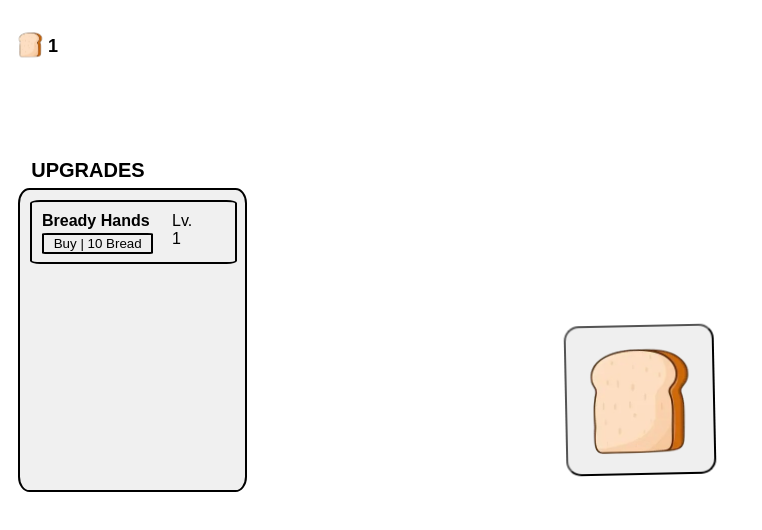
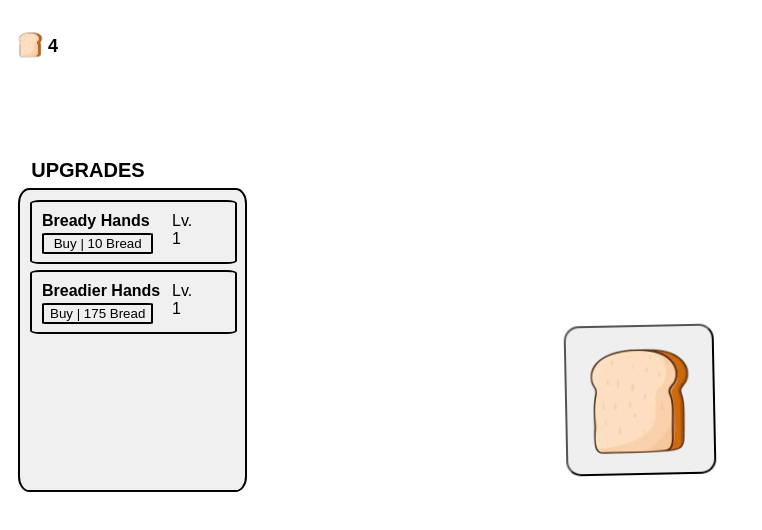
Before and after one commit to Player09239/websiteidk, a website with bundled scripts: page html/main.html in a window 1280 px wide. Both pictures are taken after a click on the button 640 px from the left and 400 px from the top of the page. Shown: the whole page, without its empty margins (0-762 px from the left). Built offline with nearby package versions, Linux system fonts and the light colour scheme.

Commit message:
breadier hands

```diff
--- a/css/mainStyles.css
+++ b/css/mainStyles.css
@@ -50,6 +50,17 @@
     height: 20%;
 }
 
+#upgrade2Container {
+    position: absolute;
+    border-radius: 5%;
+    border: 2px solid black;
+    background-color: #f0f0f0;
+    margin: 80px 10px;
+    width: 90%;
+    height: 20%;
+}
+
+
 /* buttons */
 #breadButton {
     position: absolute;
@@ -72,6 +83,14 @@
     border-radius: 5%;
 }
 
+#upgrade2Button {
+    position: absolute;
+    margin: 31px 10px;
+    width: 55%;
+    border: black 2px solid;
+    border-radius: 5%;
+}
+
 /* clicks */
 #breadButton:active {
     animation:
@@ -80,6 +99,11 @@
 }
 
 #upgrade1Button:active {
+    animation:
+        buttonClick 1s 1;
+}
+
+#upgrade2Button:active {
     animation:
         buttonClick 1s 1;
 }
@@ -118,6 +142,16 @@
     margin: 10px 140px;
 }
 
+#upgrade2Name {
+    position: absolute;
+    margin: 10px 10px;
+}
+
+#upgrade2Level {
+    position: absolute;
+    margin: 10px 140px;
+}
+
 #upgradesLabel {
     position: absolute;
     bottom: 96%;
--- a/html/main.html
+++ b/html/main.html
@@ -25,6 +25,11 @@
                 <p id="upgrade1Level">Lv.1</p>
                 <button id="upgrade1Button">Buy | 10 Bread</button>
             </div>
+            <div id="upgrade2Container">
+                <p id="upgrade2Name"><strong>Breadier Hands</strong></p>
+                <p id="upgrade2Level">Lv.1</p>
+                <button id="upgrade2Button">Buy | 175 Bread</button>
+            </div>
         </div>
     </body>
 </html>
--- a/scripts/globals.js
+++ b/scripts/globals.js
@@ -2,3 +2,6 @@ window.bread = 0
 
 window.upgrade1Level = 1
 window.upgrade1Cost = 10
+
+window.upgrade2Level = 1
+window.upgrade2Cost = 175
--- a/scripts/mainScript.js
+++ b/scripts/mainScript.js
@@ -1,7 +1,9 @@
 import NumberHelper from "./utils/number.js"
 import Data from "./utils/data.js"
 
-let upgrade1CostMulti = 1.5
+let upgradeCostMulti = 1.5
+
+let upgrade2BreadMulti = 3
 
 window.onload=function(){
     Data.Load()
@@ -9,13 +11,17 @@ window.onload=function(){
     let breadBtn = document.getElementById('breadButton')
     let upgrade1LevelUI = document.getElementById('upgrade1Level')
     let upgrade1Button = document.getElementById('upgrade1Button')
+    let upgrade2LevelUI = document.getElementById('upgrade2Level')
+    let upgrade2Button = document.getElementById('upgrade2Button')
 
     breadCounter.textContent = NumberHelper.Format(bread)
     upgrade1LevelUI.textContent = `Lv. ${window.upgrade1Level}`
     upgrade1Button.textContent = `Buy | ${NumberHelper.Format(upgrade1Cost)} Bread`
+    upgrade2LevelUI.textContent = `Lv. ${window.upgrade2Level}`
+    upgrade2Button.textContent = `Buy | ${NumberHelper.Format(upgrade2Cost)} Bread`
 
     breadBtn.addEventListener("click", () => {
-        bread += upgrade1Level
+        bread += upgrade1Level + (3 * upgrade2Level)
         breadCounter.textContent = NumberHelper.Format(bread)
 
         Data.Save()
@@ -27,9 +33,9 @@ window.onload=function(){
             upgrade1Level++
 
             breadCounter.textContent = NumberHelper.Format(bread)
-            upgrade1LevelUI.textContent = `Lv. ${window.upgrade1Level}`
+            upgrade1LevelUI.textContent = `Lv. ${upgrade1Level}`
 
-            upgrade1Cost = Math.floor(upgrade1Cost * upgrade1CostMulti)
+            upgrade1Cost = Math.floor(upgrade1Cost * upgradeCostMulti)
 
             upgrade1Button.textContent = `Buy | ${NumberHelper.Format(upgrade1Cost)} Bread`
 
@@ -37,4 +43,20 @@ window.onload=function(){
         }
     })
 
+    upgrade2Button.addEventListener("click", () => {
+        if (bread >= upgrade2Cost) {
+            bread -= upgrade2Cost
+            upgrade2Level++
+
+            breadCounter.textContent = NumberHelper.Format(bread)
+            upgrade2LevelUI.textContent = `Lv. ${upgrade2Level}`
+
+            upgrade2Cost = Math.floor(upgrade2Cost * upgradeCostMulti)
+
+            upgrade2Button.textContent = `Buy | ${NumberHelper.Format(upgrade2Cost)} Bread`
+
+            Data.Save()
+        }
+    })
+
 }
--- a/scripts/utils/data.js
+++ b/scripts/utils/data.js
@@ -7,6 +7,10 @@ export default class Data {
                     upgrade1: {
                         cost: upgrade1Cost,
                         level: upgrade1Level
+                    },
+                    upgrade2: {
+                        cost: upgrade2Cost,
+                        level: upgrade2Level
                     }
                 }
             })
@@ -18,7 +22,10 @@ export default class Data {
         console.log(data)
         bread = data?.bread || 0
 
-        upgrade1Cost = data?.upgrades.upgrade1.cost || 10
-        upgrade1Level = data?.upgrades.upgrade1.level || 1
+        upgrade1Cost = data?.upgrades?.upgrade1?.cost || 10
+        upgrade1Level = data?.upgrades?.upgrade1?.level || 1
+
+        upgrade2Cost = data?.upgrades?.upgrade2?.cost || 175
+        upgrade2Level = data?.upgrades?.upgrade2?.level || 1
     }
 }
```
